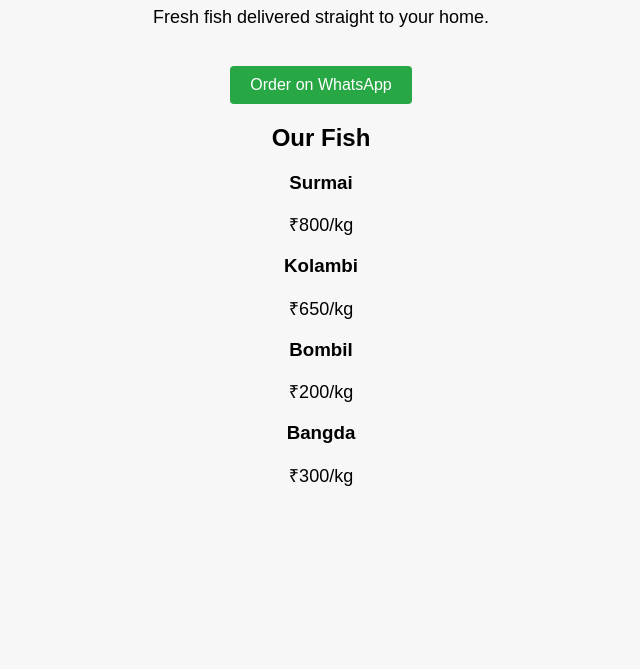
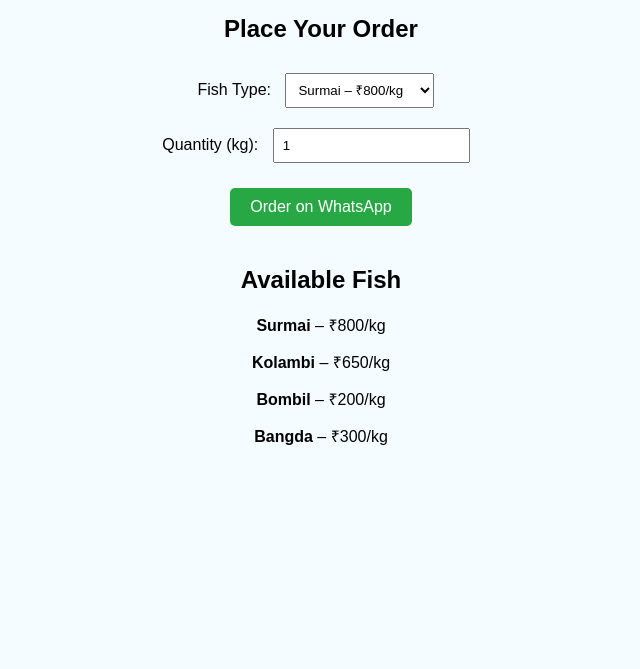
Before and after one commit to Yogesh06p/Fishcart, a plain HTML site: page index.html in a window 1280 px wide. Shown: the part 131-800 px from the top of the page, without its empty margins (319-959 px from the left). Drawn offline with Linux system fonts and the light colour scheme.

Commit message:
Update index.html

```diff
--- a/index.html
+++ b/index.html
@@ -1,54 +1,83 @@
-
 <!DOCTYPE html>
 <html>
 <head>
-    <title>FISH – Fresh Fish Delivery</title>
+  <title>Fishcart - Fresh Fish</title>
   <style>
     body {
       font-family: Arial, sans-serif;
-            background-color: #f7f7f7;
+      background-color: #f4fcff;
+      padding: 20px;
       text-align: center;
-            padding: 50px;
     }
+
     h1 {
       color: #0077cc;
     }
-        p {
-            font-size: 18px;
+
+    .fish-item {
+      margin: 15px 0;
     }
+
+    select, input {
+      padding: 8px;
+      margin: 10px;
+    }
+
     .btn {
       background-color: #28a745;
       color: white;
       padding: 10px 20px;
       text-decoration: none;
-            border-radius: 4px;
+      border-radius: 5px;
       display: inline-block;
-            margin-top: 20px;
+      margin-top: 15px;
     }
   </style>
 </head>
 <body>
+
   <h1>Welcome to Fishcart!</h1>
-    <p>Fresh fish delivered straight to your home.</p>
-    <a href="https://wa.me/919664239863" class="btn">Order on WhatsApp</a>
+  <p>Fresh fish delivered to your doorstep.</p>
+
+  <h2>Place Your Order</h2>
+  <label for="fish">Fish Type:</label>
+  <select id="fish">
+    <option value="Surmai">Surmai – ₹800/kg</option>
+    <option value="Kolambi">Kolambi – ₹650/kg</option>
+    <option value="Bombil">Bombil – ₹200/kg</option>
+    <option value="Bangda">Bangda – ₹300/kg</option>
+  </select><br>
+
+  <label for="qty">Quantity (kg):</label>
+  <input type="number" id="qty" min="1" value="1"><br>
+
+  <a id="orderBtn" class="btn" target="_blank">Order on WhatsApp</a>
+
+  <h2 style="margin-top:40px;">Available Fish</h2>
+
+  <div class="fish-item"><strong>Surmai</strong> – ₹800/kg</div>
+  <div class="fish-item"><strong>Kolambi</strong> – ₹650/kg</div>
+  <div class="fish-item"><strong>Bombil</strong> – ₹200/kg</div>
+  <div class="fish-item"><strong>Bangda</strong> – ₹300/kg</div>
+
+  <script>
+    const prices = {
+      "Surmai": 800,
+      "Kolambi": 650,
+      "Bombil": 200,
+      "Bangda": 300
+    };
+
+    document.getElementById("orderBtn").addEventListener("click", function () {
+      const fish = document.getElementById("fish").value;
+      const qty = parseFloat(document.getElementById("qty").value);
+      const price = prices[fish];
+      const total = price * qty;
+      const message = `Hello, I would like to order ${qty} kg of ${fish}. Total price will be ₹${total}.`;
+      const whatsappURL = `https://wa.me/919664239863?text=${encodeURIComponent(message)}`;
+      this.href = whatsappURL;
+    });
+  </script>
+
 </body>
-    <div class="section" id="products">
-  <h2>Our Fish</h2>
-  <div class="fish-item">
-    <h3>Surmai</h3>
-    <p>₹800/kg</p>
-  </div>
-  <div class="fish-item">
-    <h3>Kolambi</h3>
-    <p>₹650/kg</p>
-  </div>
-  <div class="fish-item">
-    <h3>Bombil</h3>
-    <p>₹200/kg</p>
-  </div>
-  <div class="fish-item">
-    <h3>Bangda</h3>
-    <p>₹300/kg</p>
-  </div>
-</div>
 </html>
```
Lines whose indentation alone changed are shown as unchanged.
